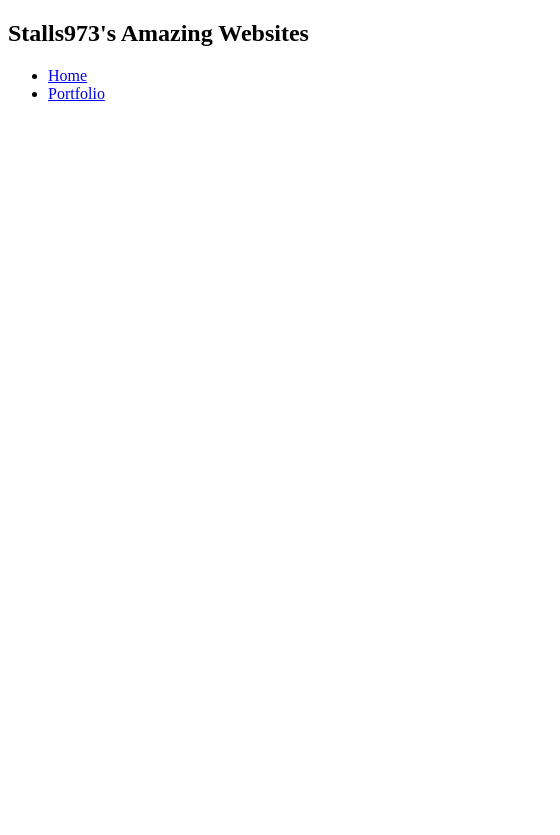
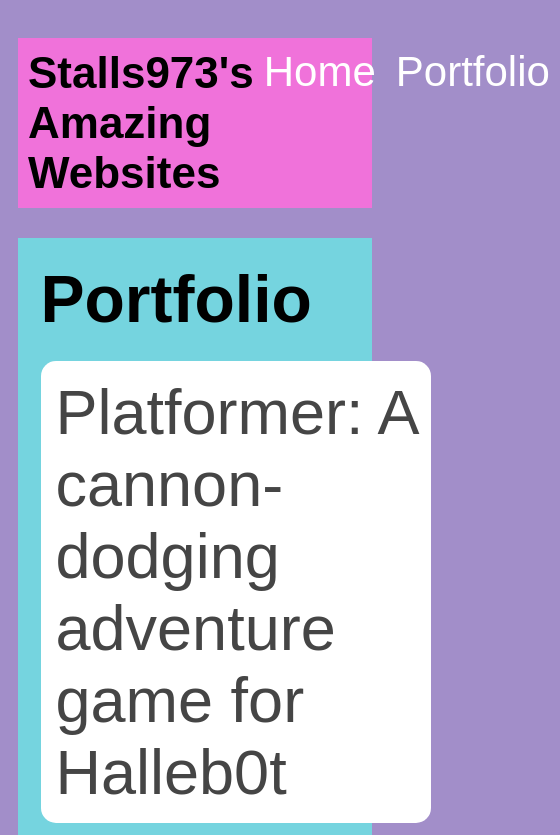
Before and after one commit to stalls973/stalls973.github.io, a plain HTML site: page portfolio.html in a window 390 px wide. Shown: the top 835 px of the page, 560 px wide, since content can reach past the window. Drawn offline with Linux system fonts and the light colour scheme.

Commit message:
first website

```diff
--- a/portfolio.html
+++ b/portfolio.html
@@ -2,6 +2,7 @@
 <html>
   <head>
     <title>Stalls973's Amazing Webiste</title>
+  <link rel="stylesheet" href="style.css"/>
   </head>
 
   <body>
@@ -19,6 +20,20 @@
 </ul>
 </nav>
       <main>
+        <div class="content">
+    <h1>Portfolio</h1>
+    <ul id="portfolio">
+<li>
+  <a href="fsd-projects/platformer/">Platformer: A cannon-dodging adventure game for Halleb0t</a>
+</li>
+<li>
+  <a href="fsd-projects/bouncing-box/">Bouncing Box: A fun introduction to web game development</a>
+</li>
+<li>
+  <a href="fsd-projects/circularity/">Circularity: A poetic motion experiment with circles</a>
+</li>
+    </ul>
+  </div>
 
       </main>
     </div>
--- a/style.css
+++ b/style.css
@@ -74,3 +74,77 @@ main {
 h2, h3 {
     margin: 0px;
 }
+/* Portfolio styles */
+.content h1 {
+  color: black;
+}
+
+#portfolio {
+  list-style-type: none;
+  padding-left: 0;
+}
+
+#portfolio li {
+  background: #fff;
+  padding: 10px;
+  border-radius: 10px;
+  margin-bottom: 10px;
+}
+
+#portfolio li:hover {
+  background: #eee;
+}
+
+#portfolio a {
+  text-decoration: none;
+  color: #454545;
+}
+
+@media screen and (min-width: 120px) and (max-width: 1080px) {
+  main {
+    height: 100ch;
+    zoom: 1.5;
+    display: grid;
+  }
+
+  h1 {
+    font-size: 44px;
+  }
+
+  h2 {
+    font-size: 42px;
+  }
+
+  h3 {
+    font-size: 36px;
+  }
+
+  #all-contents {
+    height: 100ch;
+    margin: none;
+  }
+
+  a {
+    font-size: 42px;
+  }
+
+  .sidebar {
+    margin-right: 0px;
+    justify-content: center;
+    align-items: center;
+  }
+
+  .sidebar-img {
+    width: 100%;
+  }
+
+  p,
+  li {
+    font-size: 24px;
+  }
+
+  .content {
+    align-content: center;
+    justify-content: center;
+  }
+}
```
Also changed, not shown: index.html (line endings or trailing spaces).
